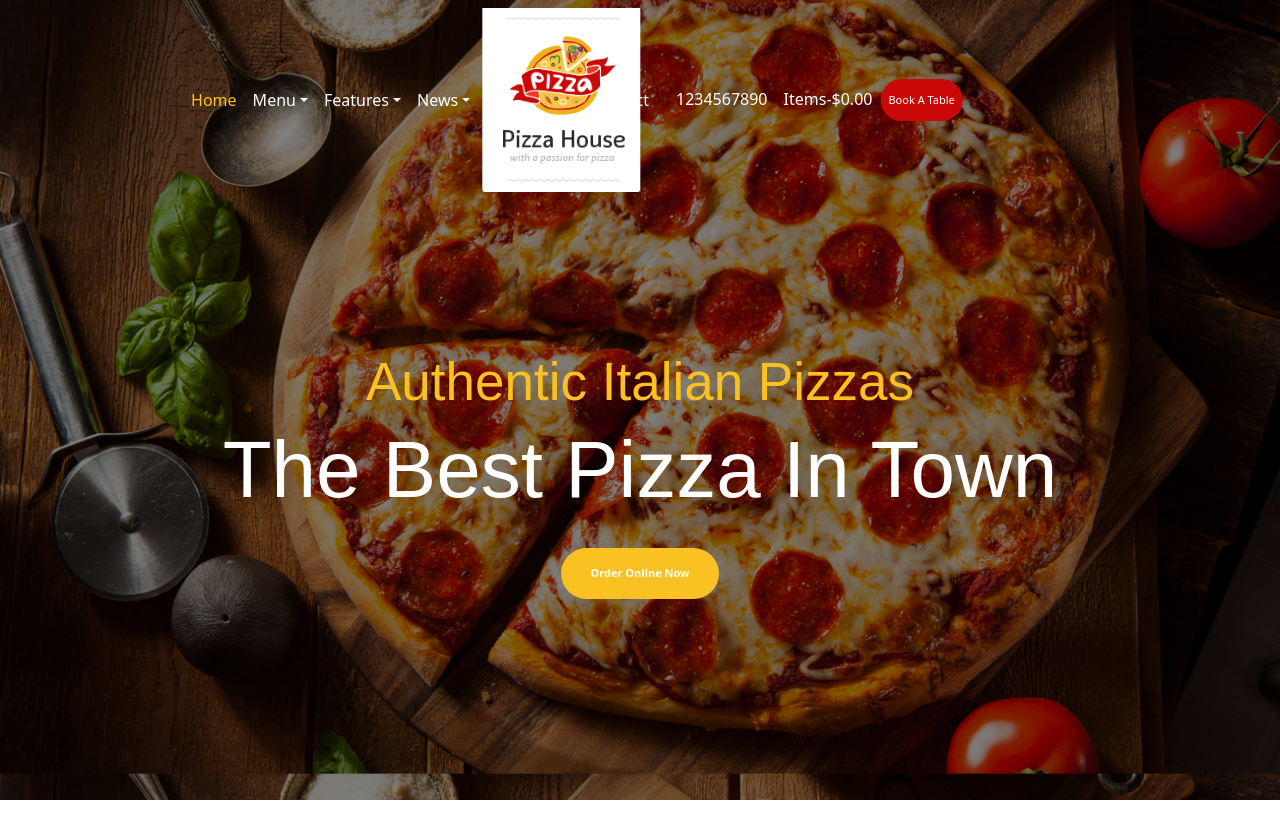
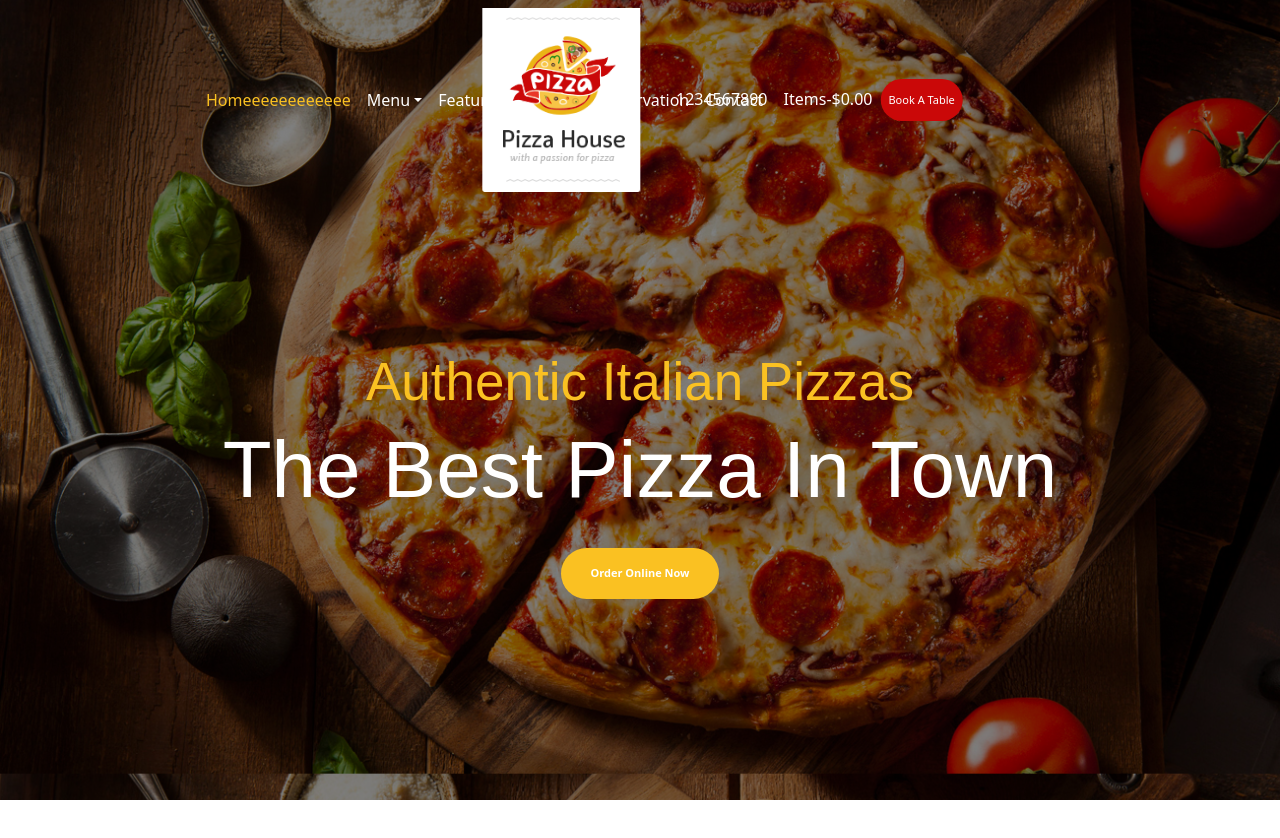
Before and after one commit to YahiaArafat/ProjectPizza, a plain HTML site: page index.html in a window 1280 px wide. Shown: the top 838 px of the page. Drawn offline with nearby package versions, Linux system fonts and the light colour scheme; files that its build step writes are made by us from their sources; files whose address does not match are found by name.

Commit message:
add homeeeeee

```diff
--- a/index.html
+++ b/index.html
@@ -36,7 +36,7 @@
         <div class="collapse navbar-collapse  " id="navbarNavDropdown">
           <ul class="leftNav navbar-nav">
             <li class="nav-item">
-              <a class="Home nav-link active" aria-current="page" href="#">Home</a>
+              <a class="Home nav-link active" aria-current="page" href="#">Homeeeeeeeeeeee</a>
             </li>
             <li class="nav-item">
               <a class="nav-link dropdown-toggle" href="#" id="navbarDropdownMenuLink" role="button" data-bs-toggle="dropdown" aria-expanded="false">Menu</a>
```
